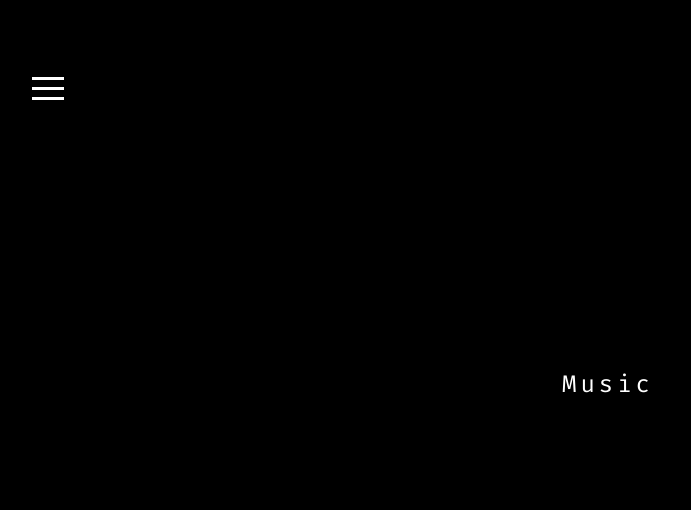
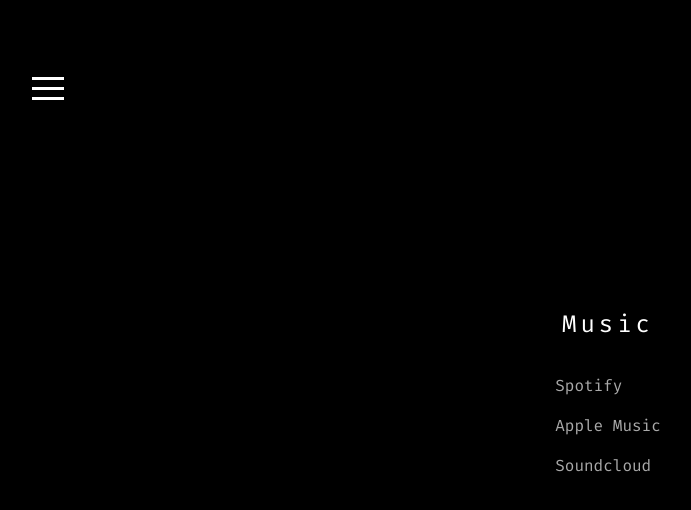
Before and after one commit to DarkPhotonBeam/dleuthold-old, a Gatsby site: page /music in a window 1280 px wide. Shown: the whole page, without its empty margins (32-723 px from the left). Built offline with nearby package versions, Linux system fonts and the light colour scheme; Gatsby itself is replaced by a stand-in of ours.

Commit message:
Content + Styling

```diff
--- a/src/components/Layout/Layout.js
+++ b/src/components/Layout/Layout.js
@@ -9,7 +9,7 @@ export default function Layout({children}) {
     const [isOpen, setIsOpen] = useState(false);
 
     useEffect(() => {
-        setIsOpen(JSON.parse(localStorage.getItem('menuOpen')) || false);
+        //setIsOpen(JSON.parse(localStorage.getItem('menuOpen')) || false);
     }, []);
 
     useEffect(() => {
--- a/src/components/Layout/Layout.scss
+++ b/src/components/Layout/Layout.scss
@@ -1,3 +1,5 @@
+@import '../../styles/mixins';
+
 .hamburger {
   position: fixed !important;
   top: 4rem;
@@ -16,6 +18,7 @@
   justify-content: center;
   padding: 4rem;
   transition: transform 250ms ease-in-out;
+  background: rgba($c-bg, 0.85);
 
   transform: translateX(-100%);
 
--- a/src/pages/music.js
+++ b/src/pages/music.js
@@ -9,6 +9,17 @@ export default function MusicPage() {
             <Helmet title={'Music - Daniel Leuthold'} />
             <section className={'center'}>
                 <h1>Music</h1>
+                <ul className={'no-style spaced'}>
+                    <li>
+                        <a target={'_blank'} href={'https://open.spotify.com/artist/22AziAFsYY7WXwinuPtOhs?si=LYOPJmNEQ9atGmA7pglh5w&dl_branch=1'}>Spotify</a>
+                    </li>
+                    <li>
+                        <a target={'_blank'} href={'https://music.apple.com/us/artist/dark-photon/1301484073'}>Apple Music</a>
+                    </li>
+                    <li>
+                        <a target={'_blank'} href={'https://soundcloud.com/darkphotonbeam'}>Soundcloud</a>
+                    </li>
+                </ul>
             </section>
         </Layout>
     )
--- a/src/styles/globals.scss
+++ b/src/styles/globals.scss
@@ -21,6 +21,7 @@ a {
   margin: 0;
   padding: 0;
   box-sizing: border-box;
+  line-height: 1.5;
 }
 
 h1, h2, h3, h4, h5, h6 {
@@ -91,3 +92,23 @@ h6 {
     letter-spacing: 4px;
   }
 }
+
+ul.no-style {
+  list-style: none;
+}
+
+ul.spaced {
+  > li {
+    margin-bottom: 1rem;
+  }
+}
+
+a {
+  //font-weight: 500;
+  color: #aaa;
+
+  &:hover, &.active, &:active {
+
+    color: $c-text;
+  }
+}
```
Also changed, not shown: src/pages/projects/modular-synth.js (added, +15 -0 lines).
